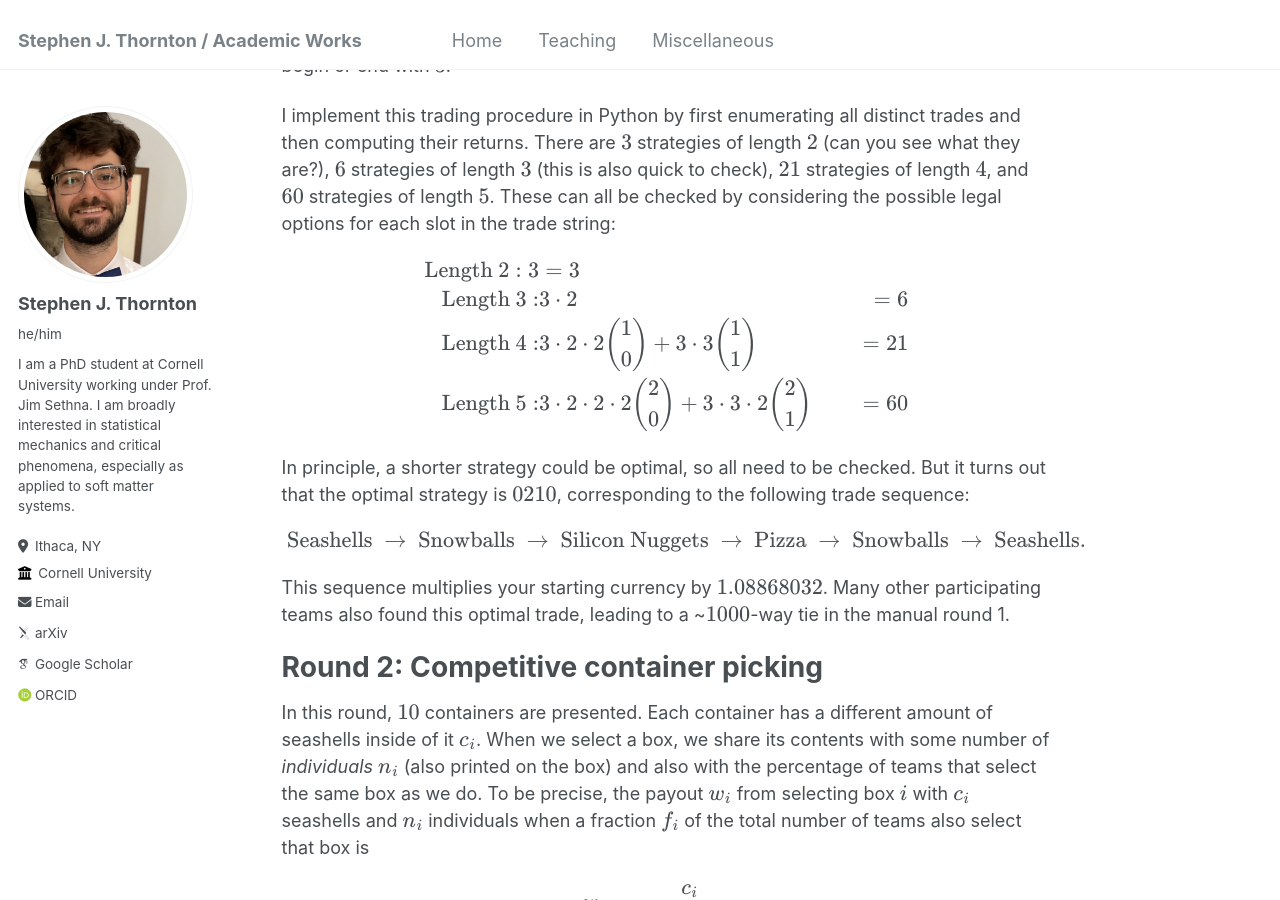
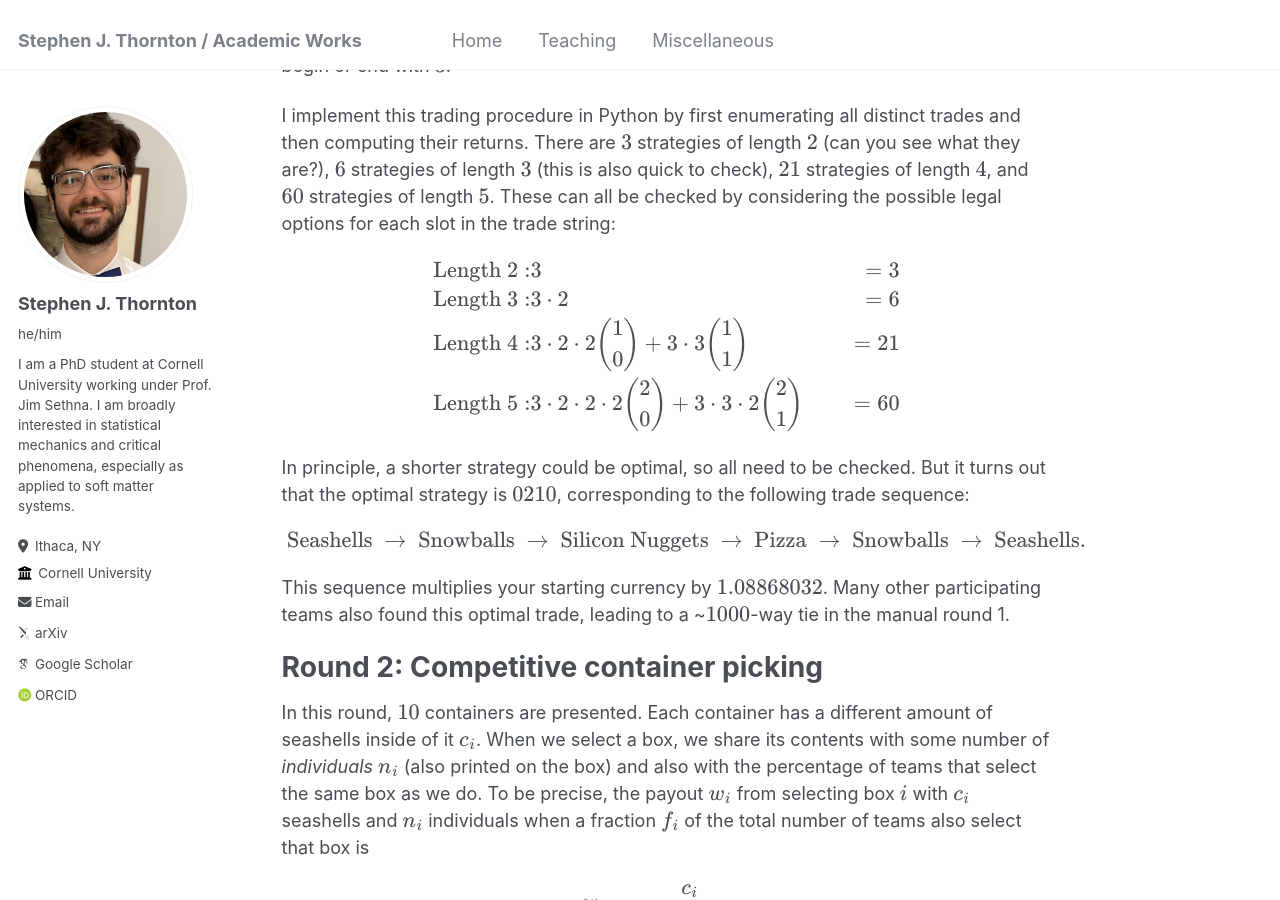
Before and after one commit to stephen-thornton/stephen-thornton.github.io, a Jekyll site: the page built from _miscellaneous/Prosperity.md, in a window 1280 px wide and 900 px high, scrolled down 1317 px. Built offline with Jekyll 4.4.1, drawn with Linux system fonts in a browser that asks for light colours; some web fonts are replaced.

```diff
--- a/_miscellaneous/Prosperity.md
+++ b/_miscellaneous/Prosperity.md
@@ -34,7 +34,7 @@ I implement this trading procedure in Python by first enumerating all distinct t
 
 $$
 \begin{align*}
-\textrm{Length } 2: 3 &= 3 \\
+\textrm{Length } 2:& 3 &= 3 \\
 \textrm{Length } 3:& 3\cdot 2 &= 6 \\
 \textrm{Length } 4:& 3\cdot 2\cdot 2 {1 \choose 0}+3\cdot3 {1\choose 1} &= 21 \\
 \textrm{Length } 5:& 3\cdot 2\cdot 2 \cdot 2 {2 \choose 0} + 3\cdot 3\cdot 2 {2 \choose 1} &= 60
```
